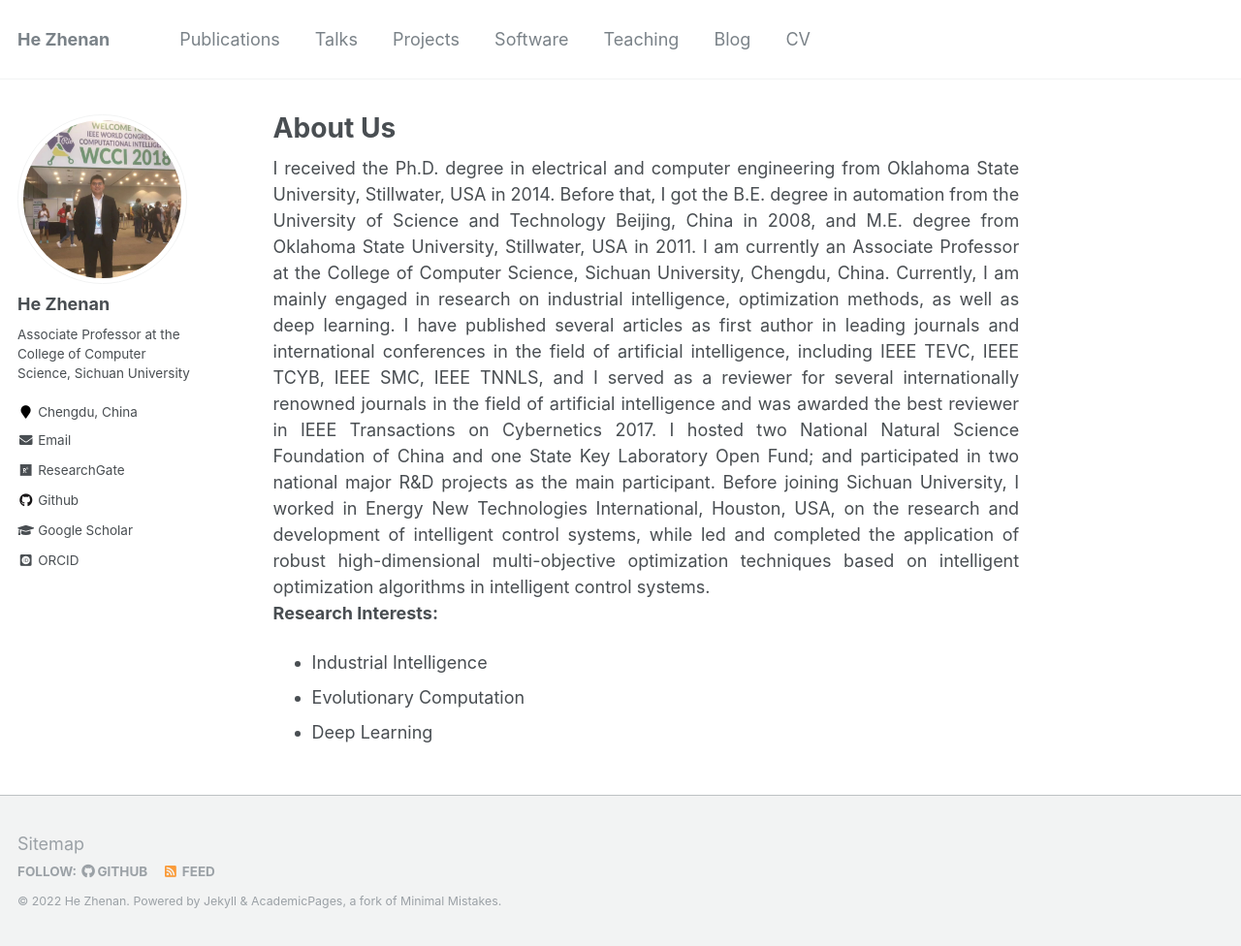
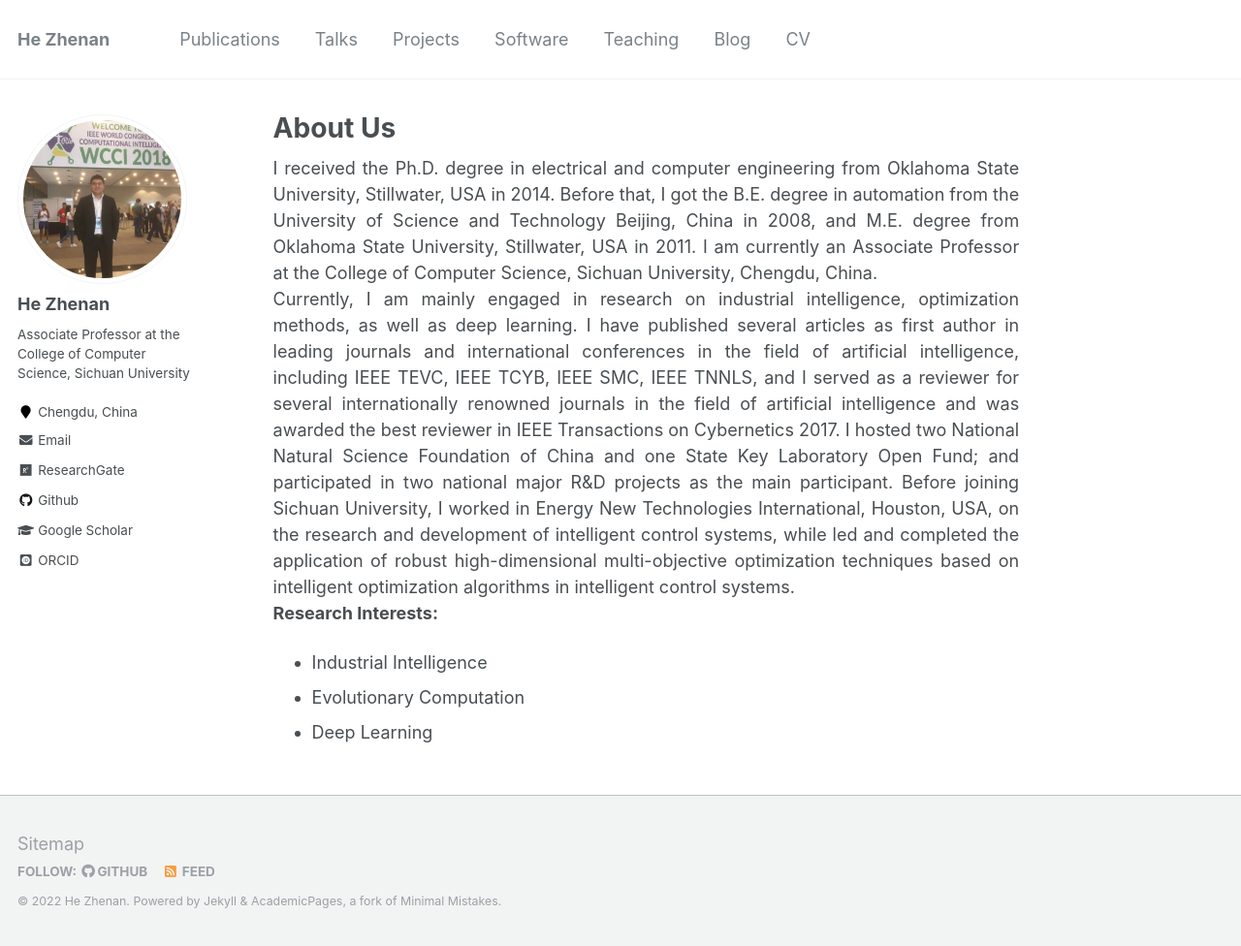
Before and after one commit to JianmingChen121/KaminZZZ.github.io, a Jekyll site: the page built from _pages/about.md, in a window 1280 px wide and 976 px high. Shown: the whole window at 97% size. Built offline with Jekyll 4.4.1, drawn with Linux system fonts in a browser that asks for light colours; some web fonts are replaced.

Commit message:
Update about.md

```diff
--- a/_pages/about.md
+++ b/_pages/about.md
@@ -8,9 +8,13 @@ redirect_from:
   - /about.html
 ---
 
-<div style="text-align:justify;"> I received the Ph.D. degree in electrical and computer engineering from Oklahoma State University, Stillwater, USA in 2014. Before that, I got the B.E. degree in automation from the University of Science and Technology Beijing, China in 2008, and M.E. degree from Oklahoma State University, Stillwater, USA in 2011. I am currently an Associate Professor at the College of Computer Science, Sichuan University, Chengdu, China.
+<div style="text-align:justify;">
+I received the Ph.D. degree in electrical and computer engineering from Oklahoma State University, Stillwater, USA in 2014. Before that, I got the B.E. degree in automation from the University of Science and Technology Beijing, China in 2008, and M.E. degree from Oklahoma State University, Stillwater, USA in 2011. I am currently an Associate Professor at the College of Computer Science, Sichuan University, Chengdu, China.
+</div>
 
-Currently, I am mainly engaged in research on industrial intelligence, optimization methods, as well as deep learning. I have published several articles as first author in leading journals and international conferences in the field of artificial intelligence, including IEEE TEVC, IEEE TCYB, IEEE SMC, IEEE TNNLS, and I served as a reviewer for several internationally renowned journals in the field of artificial intelligence and was awarded the best reviewer in IEEE Transactions on Cybernetics 2017. I hosted two National Natural Science Foundation of China and one State Key Laboratory Open Fund; and participated in two national major R&D projects as the main participant. Before joining Sichuan University, I worked in Energy New Technologies International, Houston, USA, on the research and development of intelligent control systems, while led and completed the application of robust high-dimensional multi-objective optimization techniques based on intelligent optimization algorithms in intelligent control systems.</div>
+<div style="text-align:justify;">
+Currently, I am mainly engaged in research on industrial intelligence, optimization methods, as well as deep learning. I have published several articles as first author in leading journals and international conferences in the field of artificial intelligence, including IEEE TEVC, IEEE TCYB, IEEE SMC, IEEE TNNLS, and I served as a reviewer for several internationally renowned journals in the field of artificial intelligence and was awarded the best reviewer in IEEE Transactions on Cybernetics 2017. I hosted two National Natural Science Foundation of China and one State Key Laboratory Open Fund; and participated in two national major R&D projects as the main participant. Before joining Sichuan University, I worked in Energy New Technologies International, Houston, USA, on the research and development of intelligent control systems, while led and completed the application of robust high-dimensional multi-objective optimization techniques based on intelligent optimization algorithms in intelligent control systems.
+</div>
 
 <b>Research Interests:</b>
 * Industrial Intelligence
```
